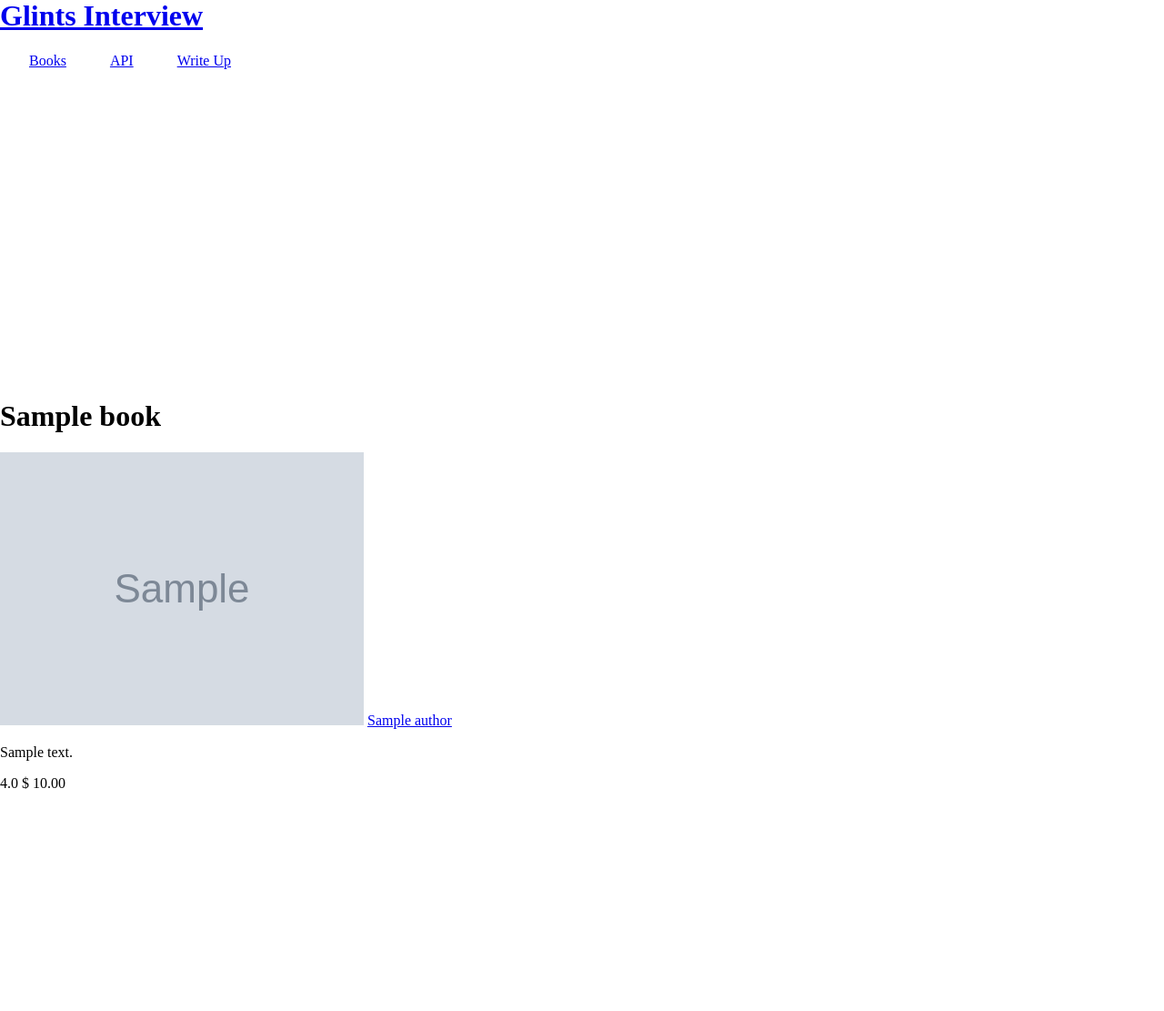
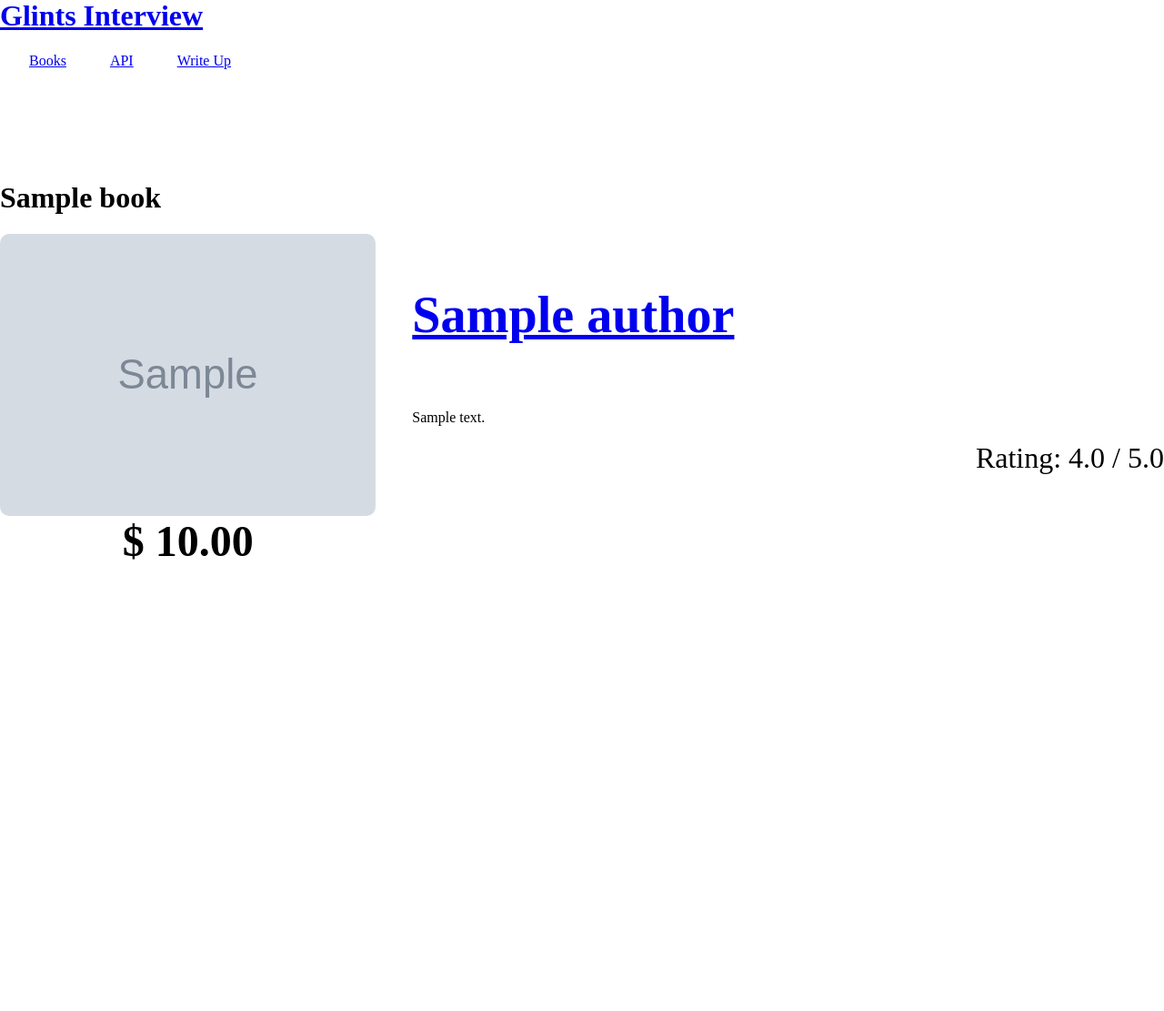
Before and after one commit to khzaw/glints-interview, a Django app: page /books/1/ in a window 1280 px wide. Shown: the part 142-1253 px from the top of the page at 91% size. After the commit the page ends 757 px from the top, so only its background shows below. Run offline with Django 3.2, Linux system fonts and the light colour scheme; tables that the repository leaves empty hold one stand-in row (values such as "Sample post"); grey boxes marked "Sample" are stand-in pictures; some libraries are stand-ins or nearby versions.

Commit message:
Style book detail page

```diff
--- a/glints/static/css/style.css
+++ b/glints/static/css/style.css
@@ -11,12 +11,16 @@ img {
   max-width: 100rem;
 }
 
+.main-container {
+  padding-top: 0;
+}
+
 /* navigation */
-.navigation  ul {
+.navigation  .nav-list {
   list-style: none;
   padding-left: 2rem;
 }
-.navigation  ul li {
+.navigation  .nav-list li {
   float: left;
   margin-right: 3rem;
 }
@@ -63,6 +67,9 @@ img {
 }
 
 /* books list */
+.books-list {
+  padding-top: 0;
+}
 .books-list .row {
   margin-top: 2.5rem;
   margin-bottom: 2.5rem;
@@ -127,3 +134,42 @@ img {
 .author-detail .bio {
   text-align: justify;
 }
+
+/* book-detail */
+.book-detail .book-detail-wrapper {
+  display: flex;
+  flex-direction: row;
+}
+
+.book-detail .image-and-price {
+  flex: 1;
+  display: flex;
+  flex-direction: column;
+  margin-right: 2.5rem;
+}
+.book-detail .image-and-price  img{
+  border-radius: 10px;
+  height: 100%;
+}
+.book-detail .image-and-price .price {
+  font-size: 3rem;
+  text-align: center;
+  font-weight: bold;
+}
+
+.book-detail .book-detail-info {
+  flex: 2;
+  display: flex;
+  flex-direction: column;
+}
+.book-detail .book-detail-info .author {
+  font-size: 3rem;
+}
+.book-detail .book-detail-info .rating {
+  font-size: 2rem;
+  margin-left: auto;
+}
+
+.book-detail .description {
+  text-align: justify;
+}
--- a/glints/templates/base.html
+++ b/glints/templates/base.html
@@ -19,7 +19,7 @@
             <h1 class="title">Glints Interview</h1>
           </a>
           <div class="row">
-            <ul>
+            <ul class="nav-list">
               <li><a href="{% url 'book:list' %}">Books</li>
               <li><a href="/api/">API</a></li>
               <li><a href="{% url 'writeup:index' %}">Write Up</a></li>
@@ -29,7 +29,7 @@
       <nav>
 
 
-      <div class="container">
+      <div class="container main-container">
       {% block content %}
 
       {% endblock %}
--- a/glints/templates/book/book_detail.html
+++ b/glints/templates/book/book_detail.html
@@ -3,12 +3,18 @@
 {% block title %}{{ book.title }}{% endblock title %}
 
 {% block content %}
-  <div class="container book-detail">
+  <div class="book-detail">
     <h1 class="title">{{ book.title }}</h1>
-    <img class="image" src="{{ book.image }}" />
-    <a class="author" href="{% url 'author:detail' book.author.pk %}">{{ book.author.name }}</a>
-    <p class="description">{{ book.description }}</p>
-    <span class="rating">{{ book.rating }}</span>
-    <span class="price">&#36; {{ book.price }}<span>
+    <div class="book-detail-wrapper">
+      <div class="image-and-price">
+        <img class="image" src="{{ book.image }}" />
+        <span class="price">&#36; {{ book.price }}<span>
+      </div>
+      <div class="book-detail-info">
+        <a class="author" href="{% url 'author:detail' book.author.pk %}"><h3>{{ book.author.name }}</h3></a>
+        <p class="description">{{ book.description }}</p>
+        <span class="rating">Rating: {{ book.rating }} / 5.0 </span>
+      </div>
+    </div>
   </div>
 {% endblock content %}
```
